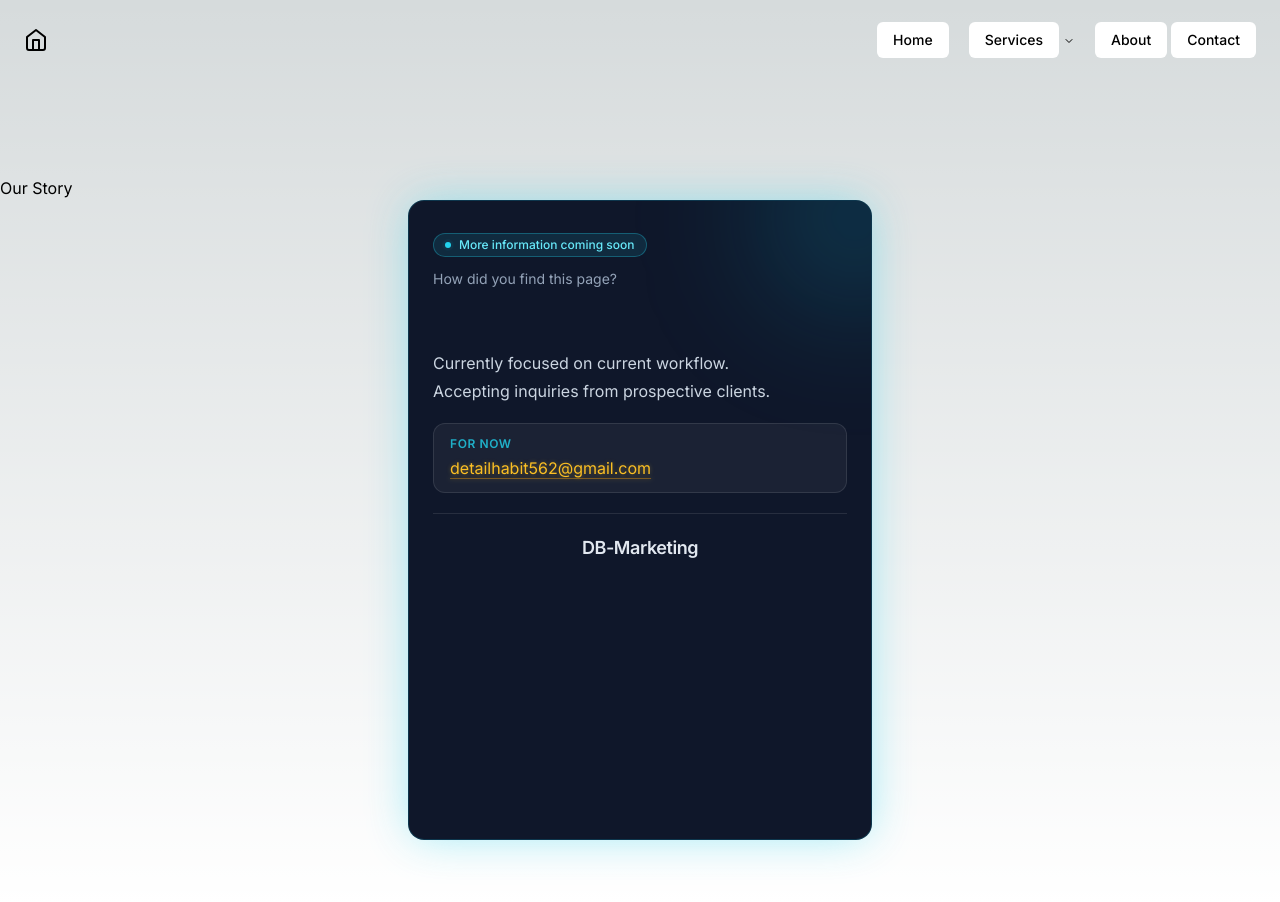
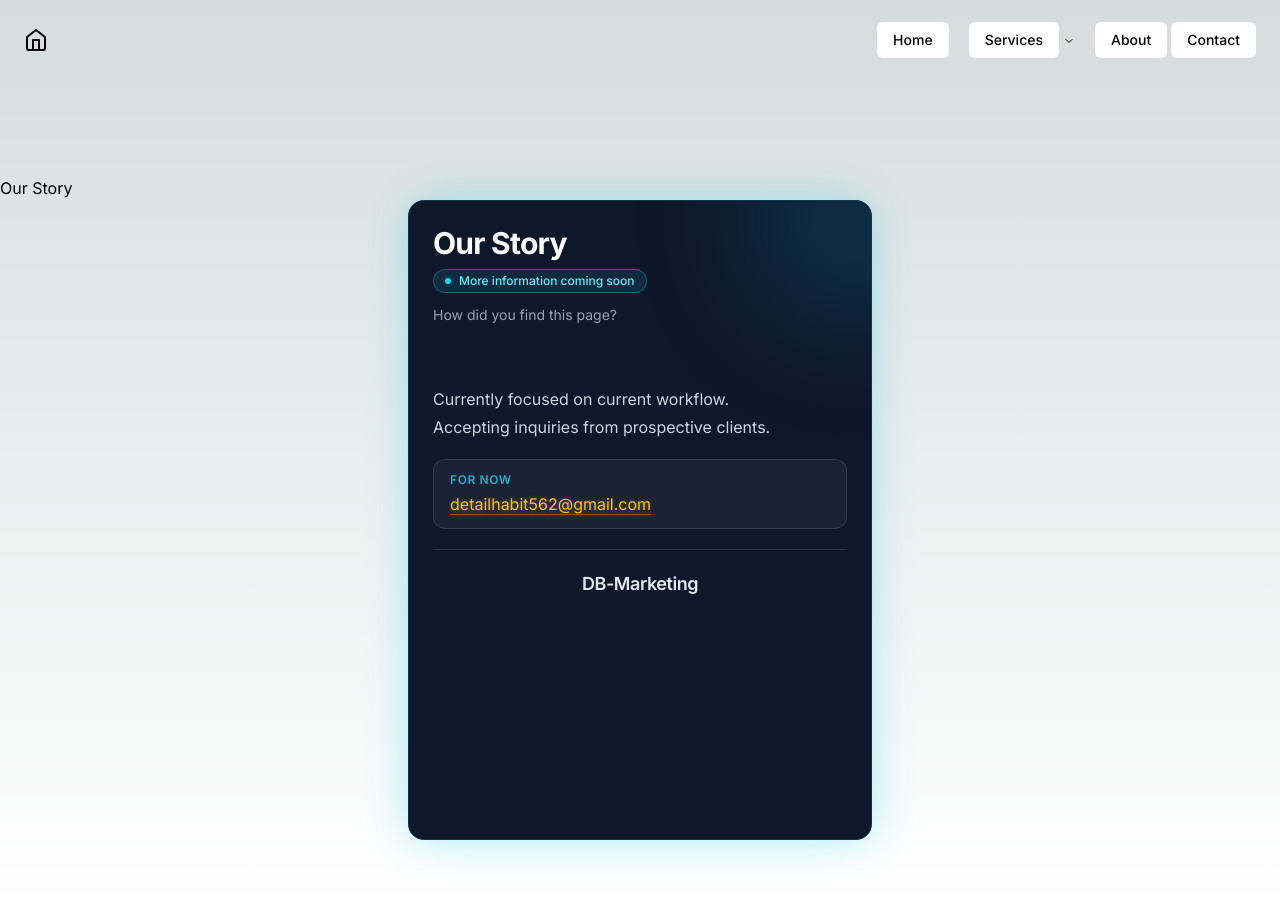
Before and after one commit to joeb97666/webdevsite, a Next.js app: page /OurStory in a window 1280 px wide. Built offline with nearby package versions, Linux system fonts and the light colour scheme.

Commit message:
push-before-codemod

```diff
--- a/src/app/OurStory/page.tsx
+++ b/src/app/OurStory/page.tsx
@@ -1,12 +1,21 @@
 import { V0Navigatior } from '@/components/v0-navigator'
 import CardHow from '@/components/CardHow'
+import { Metadata } from 'next';
+
+const pageTite = 'Our Story';
+
+export const metadata: Metadata = {
+    title: 'pageTitle',
+    description: 'Where did we start? Where are we now? Where we are going.?'
+};
+
 export default function OurStory() {
   return (
 <div>
     <V0Navigatior/>
 
     <h1>Our Story </h1>
-    <CardHow/>
+    <CardHow title={pageTite}/>
 
 
 </div>
--- a/src/app/Services/page.tsx
+++ b/src/app/Services/page.tsx
@@ -1,5 +1,5 @@
 'use client'
-import Image from 'next/image'
+import Image from "next/legacy/image"
 import { V0Navigatior } from '@/components/v0-navigator'
 export default function Services() {
   return (
--- a/src/app/UiUx/page.tsx
+++ b/src/app/UiUx/page.tsx
@@ -1,5 +1,5 @@
 'use client'
-import Image from 'next/image'
+import Image from "next/legacy/image"
 import { V0Navigatior } from '@/components/v0-navigator'
 export default function UIUX() {
   return (
--- a/src/app/WebDev/page.tsx
+++ b/src/app/WebDev/page.tsx
@@ -1,5 +1,5 @@
 'use client'
-import Image from 'next/image'
+import Image from "next/legacy/image"
 import { V0Navigatior } from '@/components/v0-navigator'
 export default function WebDev() {
   return (
--- a/src/app/page.tsx
+++ b/src/app/page.tsx
@@ -1,5 +1,5 @@
 'use client'
-import Image from 'next/image'
+import Image from "next/legacy/image"
 import { V0Navigatior } from '@/components/v0-navigator'
 import { HomeGallery } from '@/components/home-gallery'
 export default function Home() {
--- a/src/components/CardContactUs.tsx
+++ b/src/components/CardContactUs.tsx
@@ -1,6 +1,6 @@
 import { Card, CardContent, CardTitle, CardDescription, CardHeader } from "./ui/card";
 import Link from "next/link";
-import Image from "next/image";
+import Image from "next/legacy/image";
 
 
 const CardContactUs = () => {
--- a/src/components/CardHow.tsx
+++ b/src/components/CardHow.tsx
@@ -1,6 +1,6 @@
 import { Card, CardContent, CardHeader } from "./ui/card";
 import Link from "next/link";
-import Image from "next/image";
+import Image from "next/legacy/image";
 
 type CardHowProps = {
     title: string;
--- a/src/components/home-gallery.tsx
+++ b/src/components/home-gallery.tsx
@@ -20,7 +20,7 @@ To read more about using these font, please visit the Next.js documentation:
 - Pages Directory: https://nextjs.org/docs/pages/building-your-application/optimizing/fonts
 **/
 import Link from "next/link"
-import Image from "next/image"
+import Image from "next/legacy/image"
 import ButtonLink from "./ButtonLink"
 import { PiFileHtmlThin , PiFileCssThin, PiFileTsxThin} from "react-icons/pi";
 import { SiAdobephotoshop, SiAdobeillustrator , SiAdobecreativecloud, SiPm2, SiLetsencrypt, SiNginx} from "react-icons/si";
```
